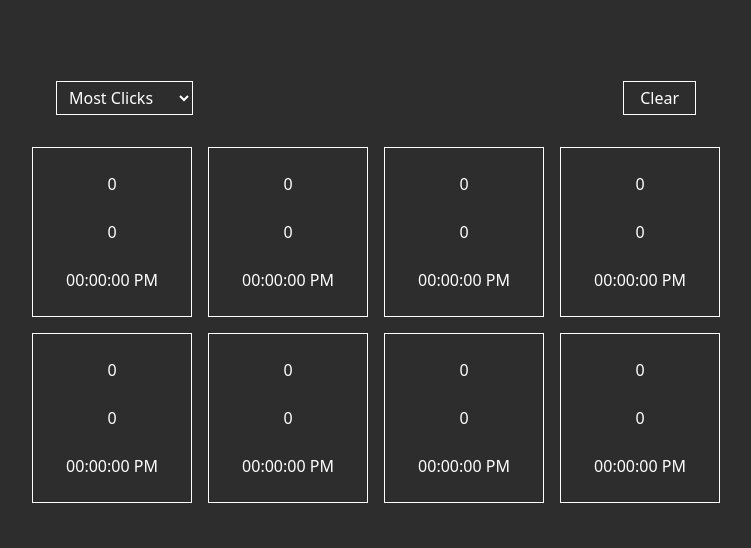
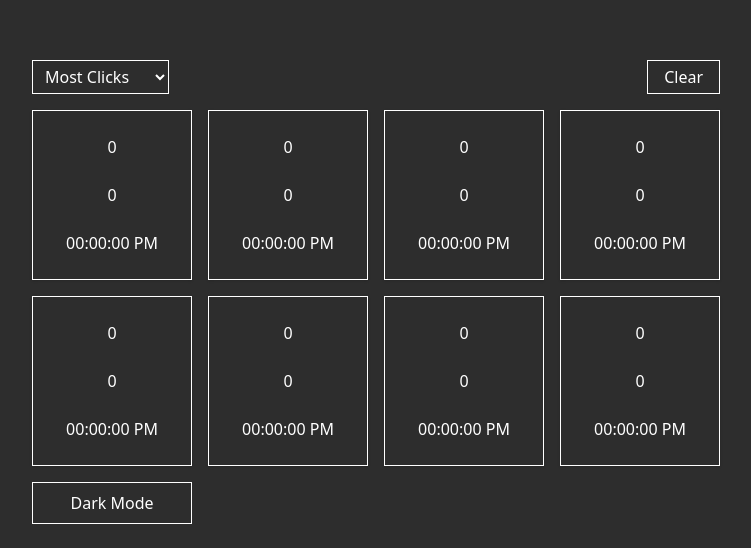
Before and after one commit to adoante/OmniSync-Technical-Assessment, a Next.js app: page / in a window 1280 px wide. Shown: the part 108-656 px from the top of the page, without its empty margins (264-1015 px from the left). Built offline with nearby package versions, Linux system fonts and the light colour scheme; no server answers; the database is empty.

Commit message:
feat: dark mode toggle!

```diff
--- a/app/globals.css
+++ b/app/globals.css
@@ -3,9 +3,17 @@
 :root {
 	--background: #2d2d2d;
 	--foreground: #ffffff;
+	--highlight: #FFA500;
+}
+
+[data-theme="dark"] {
+	--background: #d1d5db;
+	--foreground: #2d2d2d;
+	--highlight: #38bdf8;
 }
 
 body {
 	background: var(--background);
 	color: var(--foreground);
+	transition: background-color 0.5s, color 0.5s;
 }
--- a/app/page.tsx
+++ b/app/page.tsx
@@ -1,6 +1,8 @@
 "use client"
 
 import { CardComponent } from "@/components/card"
+import DarkModeToggle from "@/components/darkmode"
+import ThemeToggle from "@/components/darkmode"
 import type { Card, UpdateCardRequest } from "@/types/card"
 import { useState, useEffect } from "react"
 
@@ -175,10 +177,11 @@ export default function Home() {
 	}, [])
 
 	return (
-		<div className="flex flex-col justify-center items-center min-h-screen space-y-8">
-			<span className="flex flex-col md:flex-row md:w-1/2 justify-between items-center w-full md:space-y-0 space-y-4">
+		<div className="flex flex-col justify-center items-center min-h-screen space-y-8 px-4">
+			<div className="grid grid-cols-3 gap-4 md:grid-cols-4 md:gap-4">
+				<span className="flex flex-col md:flex-row justify-between items-center w-full md:space-y-0 space-y-4 col-span-3 md:col-span-4">
 					<select
-					className="border bg-[var(--background)] focus:outline-none px-2 py-1 hover:cursor-pointer"
+						className="border bg-[var(--background)] focus:outline-none px-2 py-1 cursor-pointer hover:border-[var(--highlight)]"
 						onChange={(e) => sortCards(e.target.value)}
 					>
 						<option>Most Clicks</option>
@@ -187,15 +190,21 @@ export default function Home() {
 						<option>Last Clicked</option>
 					</select>
 
-				<button className="border px-4 py-1 hover:cursor-pointer" onClick={clearCards}>Clear</button>
+					<button className="border px-4 py-1 cursor-pointer hover:border-[var(--highlight)]" onClick={clearCards}>
+						Clear
+					</button>
 				</span>
 
-			<div className="grid grid-cols-3 gap-4 md:grid-cols-4 md:gap-4">
 				{cards.map((card, index) => (
-					<button className="hover:cursor-pointer" key={index} onClick={() => incrementClick(index)}>
+					<button
+						className="cursor-pointer"
+						key={index}
+						onClick={() => incrementClick(index)}
+					>
 						<CardComponent id={card.id} clicks={card.clicks} time={card.time} />
 					</button>
 				))}
+				<DarkModeToggle />
 			</div>
 		</div>
 
--- a/components/card.tsx
+++ b/components/card.tsx
@@ -7,7 +7,7 @@ interface CardProps {
 
 const CardComponent = ({ id, clicks, time }: CardProps) => {
 	return (
-		<div className="border text-center md:w-40 md:px-4 md:py-6 md:space-y-6 space-y-4 w-30 py-3">
+		<div className="border text-center md:w-40 md:px-4 md:py-6 md:space-y-6 space-y-4 w-30 py-3 hover:border-[var(--highlight)] shadow">
 			<p>{clicks}</p>
 			<p>{id}</p>
 			<p> {time?.toLocaleTimeString() ?? "00:00:00 PM"}</p>
--- /dev/null
+++ b/components/darkmode.tsx
@@ -0,0 +1,23 @@
+import { useState, useEffect } from "react";
+
+export default function DarkModeToggle() {
+	const [dark, setDark] = useState(false);
+
+	useEffect(() => {
+		const root = document.documentElement;
+		if (dark) {
+			root.setAttribute("data-theme", "dark");
+		} else {
+			root.removeAttribute("data-theme");
+		}
+	}, [dark]);
+
+	return (
+		<button
+			className="border text-center md:w-40 w-30 py-2 hover:cursor-pointer hover:border-[var(--highlight)]"
+			onClick={() => setDark(!dark)}
+		>
+			{dark ? "White Mode" : "Dark Mode"}
+		</button>
+	);
+}
```
Lines whose indentation alone changed are shown as unchanged.
